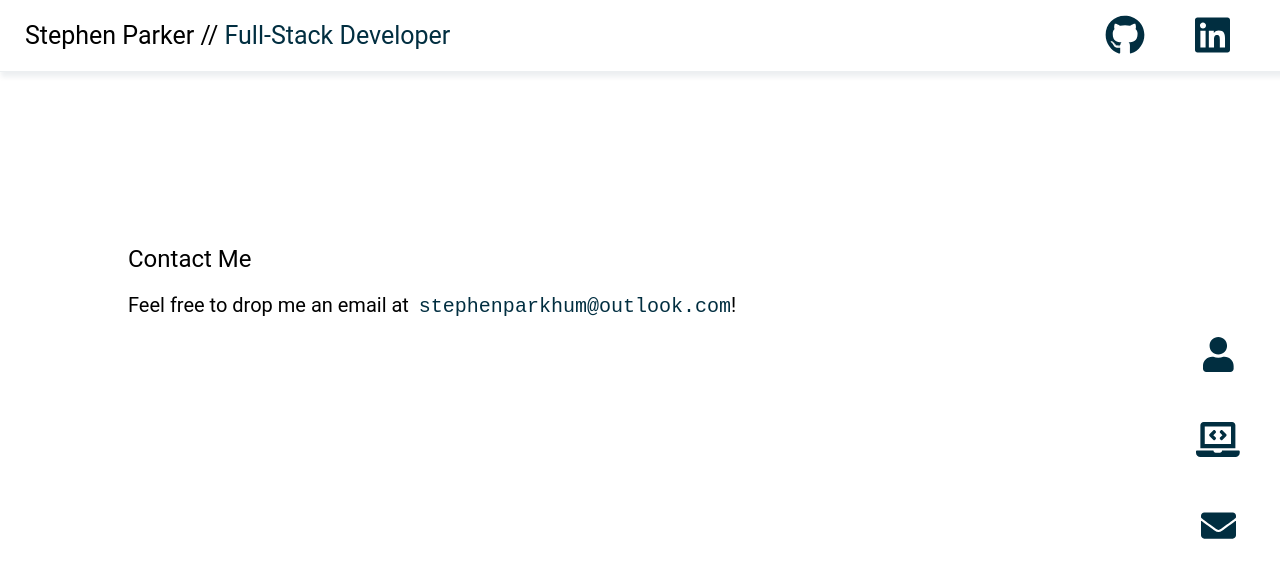
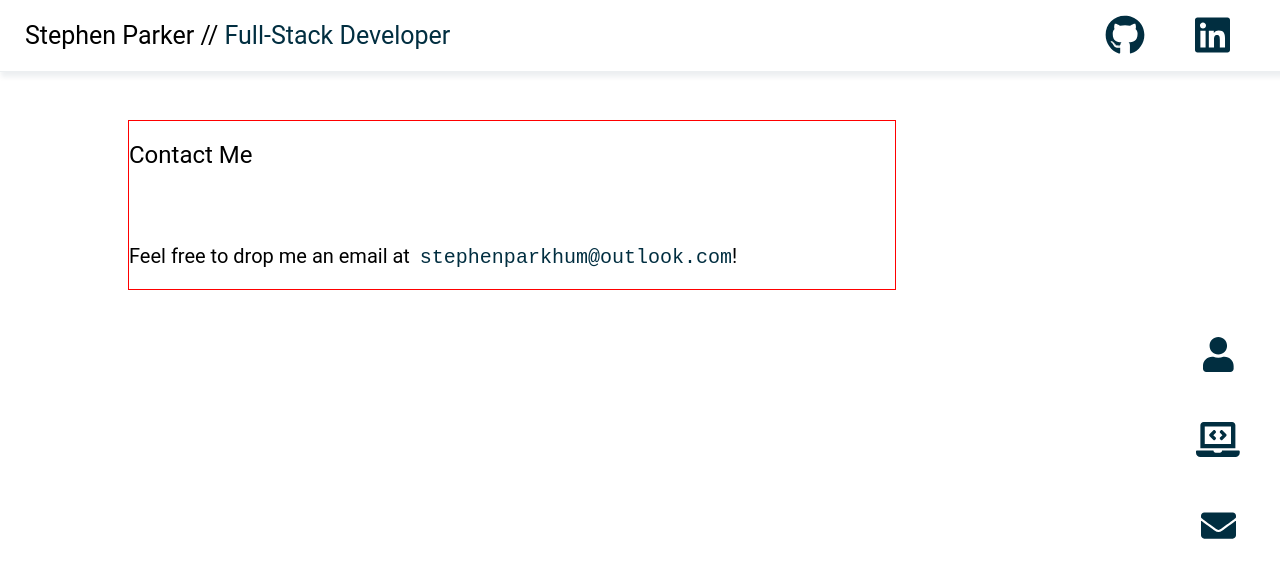
Before and after one commit to stephenparkhum/SP-Web-Portfolio-React, a React (Create React App) app: page /contact in a window 1280 px wide. Shown: the top 578 px of the page. Built offline with nearby package versions, Linux system fonts and the light colour scheme.

Commit message:
Updating contact page styling

```diff
--- a/src/components/MainContent/Contact/Contact.css
+++ b/src/components/MainContent/Contact/Contact.css
@@ -3,7 +3,6 @@
         margin-top: 0;
         padding: 0;
         text-align: center;
-
     }
 
     .Contact-info p {
@@ -29,7 +28,6 @@
         color: var(--med-blue);
         text-transform: none;
         text-decoration: none;
-
     }
 
     .Contact-info svg {
@@ -43,10 +41,13 @@
 
 @media only screen and (min-width: 801px) {
     .Contact-info {
-        margin-top: 125px;
+        width: 80%;
+        border: 1px solid red;
+        margin-top: 0px;
     }
 
     .Contact-info p {
+        margin-top: 75px;
         font-size: 20px;
     }
 
@@ -54,27 +55,13 @@
         padding-left: 5px;
     }
 
-    .Contact-info code:hover {
-        background-color: var(--med-blue);
-        padding: 5px;
-    }
-
     .Contact-info a:hover {
-        color: white;
+        color: var(--blue);
     }
 
     .Contact-info a {
         color: var(--med-blue);
         text-transform: none;
         text-decoration: none;
-
-    }
-
-    .Contact-info svg {
-        color: var(--med-blue);
-    }
-
-    .Contact-info svg:hover {
-        color: var(--blue);
     }
 }
```
